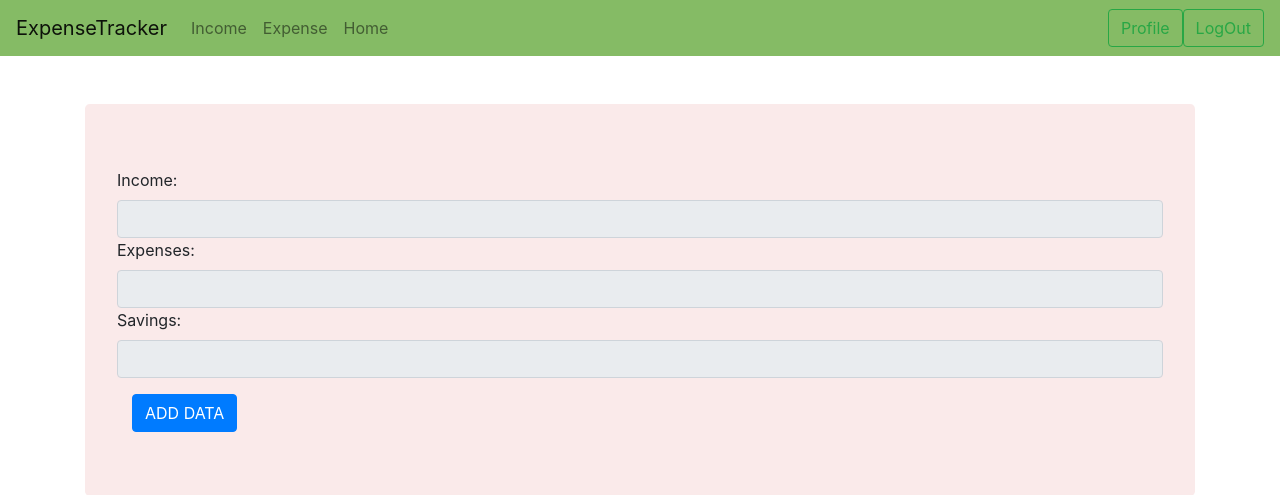
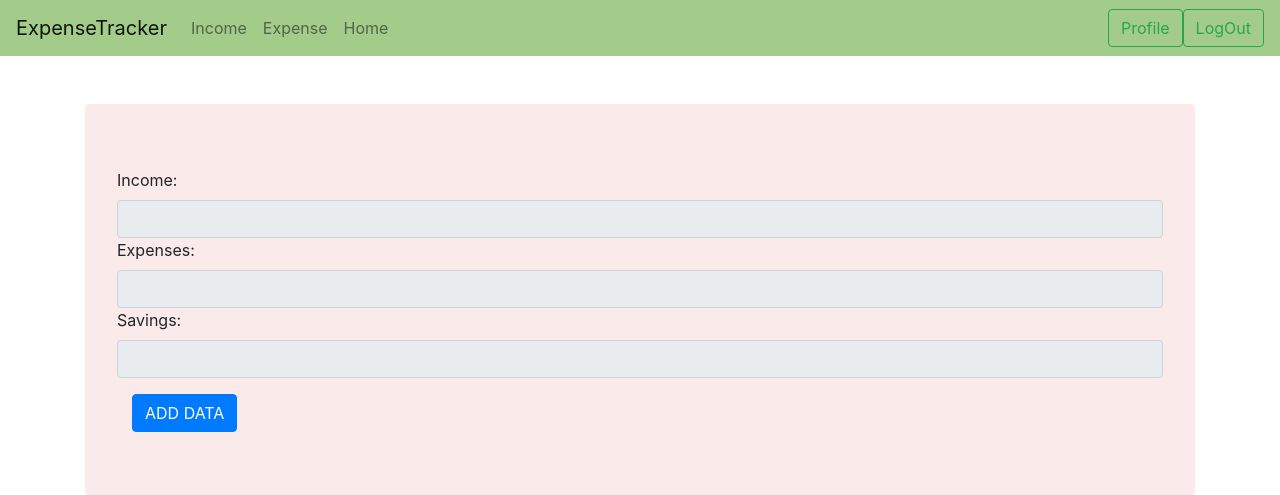
Before and after one commit to Sujeet9271/mtrack, a Django app: template templates/account/dashboard.html in a window 1280 px wide. Shown: the top 495 px of the page. Run offline with Django 3.2, Linux system fonts and the light colour scheme; the template is opened without the code that fills it, so the values that code supplies are empty; some libraries are stand-ins or nearby versions.

Commit message:
transparent navbar

```diff
--- a/templates/account/dashboard.html
+++ b/templates/account/dashboard.html
@@ -18,7 +18,7 @@ body {
 </head>
 <body>
 
-<nav class="navbar navbar-expand-lg navbar-light" style="background-color:#85bb65;">
+<nav class="navbar navbar-expand-lg navbar-light" style="background-color:#85bb65;background: rgba(133, 187, 101, 0.75);">
         <a class="navbar-brand" href="#">ExpenseTracker</a>
         <button class="navbar-toggler" type="button" data-toggle="collapse" data-target="#navbarTogglerDemo02" aria-controls="navbarTogglerDemo02" aria-expanded="false" aria-label="Toggle navigation">
           <span class="navbar-toggler-icon"></span>
```
